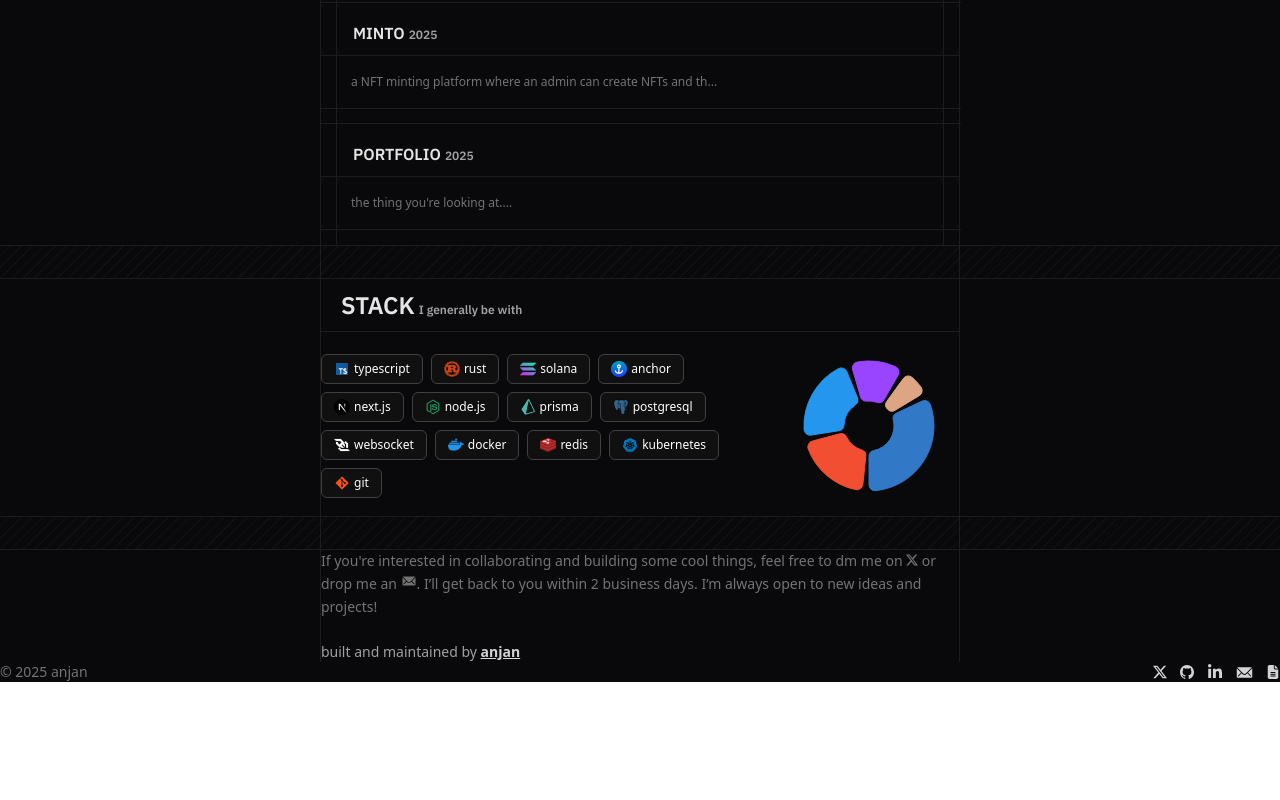
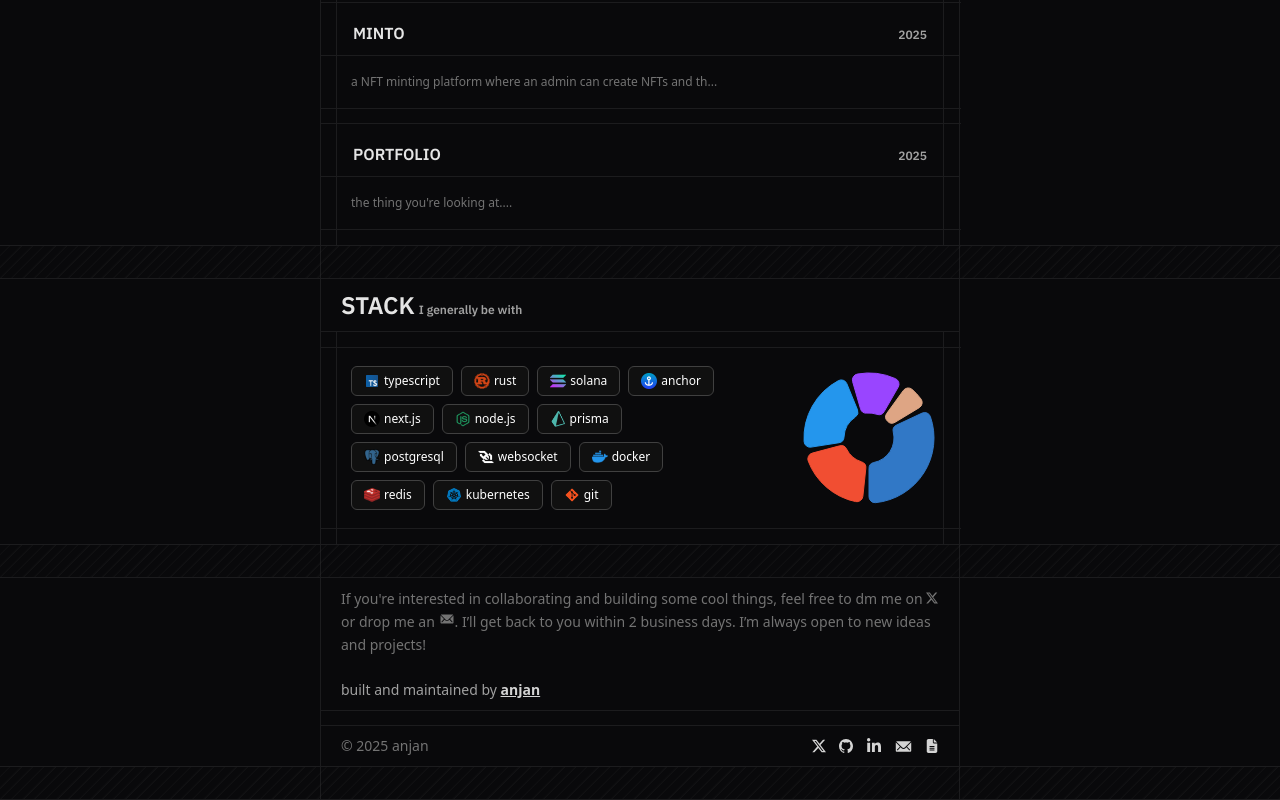
Before and after one commit to Anjansuman/portfolio, a Next.js app: page / in a window 1280 px wide. Shown: the part 1361-2161 px from the top of the page. Before the commit the page ends 2043 px from the top, so only its background shows below. Built offline with nearby package versions, Linux system fonts and the light colour scheme.

Commit message:
stack and footer borderline.

```diff
--- a/app/layout.tsx
+++ b/app/layout.tsx
@@ -62,7 +62,6 @@ export default function RootLayout({
           <div className={`h-full w-full font-sans bg-[#09090B] text-white flex justify-center select-none `}>
             <div className="h-full  ">
               {children}
-              <Footer />
             </div>
           </div>
         </LenisProvider>
--- a/app/page.tsx
+++ b/app/page.tsx
@@ -1,5 +1,6 @@
 'use client';
 import Experience from "@/components/sec/Experience";
+import Footer from "@/components/sec/Footer";
 import GithubContributions from "@/components/sec/GithubContributions";
 import Interested from "@/components/sec/Interested";
 import Overview from "@/components/sec/Overview";
@@ -26,7 +27,10 @@ export default function Page() {
             <Line />
             <Tech className="layout-width layout-side-border " />
             <Line />
-            <Interested className="layout-width layout-side-border " />
+            <Interested className="layout-width layout-side-border layout-padding " />
+            <HorizontalGap />
+            <Footer className="layout-width layout-side-border layout-padding " />
+            <Line />
             {/* <DustParticles particleColor={0xfdf9f0} /> */}
         </div>
     );
--- a/components/sec/Footer.tsx
+++ b/components/sec/Footer.tsx
@@ -4,10 +4,15 @@ import { IoLogoGithub } from "react-icons/io";
 import { FaLinkedinIn } from "react-icons/fa";
 import { FaFileLines } from "react-icons/fa6";
 import ToolTipComponent from "../ui/TooltipComponent";
+import { cn } from "@/lib/utils";
 
-export default function Footer() {
+export default function Footer({ className }: { className?: string }) {
     return (
-        <div className="w-full flex justify-between items-center text-sm text-neutral-500">
+        <div className={cn(
+            "w-full flex justify-between items-center text-sm text-neutral-500",
+            className,
+            )}
+            >
             <div>&copy; 2025 anjan</div>
             <SocialLinks />
         </div>
@@ -62,7 +67,10 @@ const socialLinks: SocialLink[] = [
 
 function SocialLinks() {
     return (
-        <div className="flex items-center gap-3 text-neutral-300">
+        <div className={cn(
+            "flex items-center gap-3 text-neutral-300",
+        )}
+        >
             {socialLinks.map(({ href, label, Icon, tooltip, size }) => (
                 <ToolTipComponent
                     key={tooltip}
--- a/components/sec/Interested.tsx
+++ b/components/sec/Interested.tsx
@@ -6,7 +6,7 @@ export default function Interested({ className }: { className?: string }) {
     return (
         <div className={cn(
             "flex flex-col gap-y-6",
-            className
+            className,
         )}>
             <p className="text-sm text-neutral-500 leading-relaxed">
                 If you&apos;re interested in collaborating and building some cool things,
--- a/components/sec/Projects.tsx
+++ b/components/sec/Projects.tsx
@@ -42,7 +42,7 @@ function ProjectCard({ project }: { project: ProjectType }) {
             <Heading
                 logo={project.logo}
                 heading={project.title}
-                tag={project.year}
+                tag2={project.year}
                 size={'xs'}
                 className="px-3"
             />
--- a/components/sec/Tech.tsx
+++ b/components/sec/Tech.tsx
@@ -4,6 +4,7 @@ import { cn } from "@/lib/utils";
 import Image from "next/image";
 import { Cell, Pie, PieChart } from "recharts";
 import Heading from "../ui/Heading";
+import { HorizontalGap, VerticalGap } from "../ui/Gap";
 
 type TechItem = {
     logo: string;
@@ -46,21 +47,24 @@ const TECH_CHART_KEYS = [
 export default function Tech({ className }: { className?: string }) {
     return (
         <div className={cn(
-            "w-full text-neutral-400 flex flex-col gap-y-1",
+            "w-full text-neutral-400 flex flex-col ",
             className
         )}
         >
             <Heading heading={'stack'} tag={'I generally be with'} />
-            <div className="flex flex-col gap-y-0">
+            <div className="relative flex flex-col gap-y-0">
+                <VerticalGap className="h-full absolute left-0 top-0 border-y-0 border-l-0 " />
+                <HorizontalGap className="border-x-0 border-t-0 " />
                 <div className="flex items-center justify-between gap-4">
-                    <div className="w-full flex flex-wrap gap-2">
+                    <div className="w-full flex flex-wrap gap-2 layout-double-padding">
                         {techStack.map((t) => (
                             <TechComponent key={t.text} logo={t.logo} text={t.text} />
                         ))}
                     </div>
-
                     <TechChart />
                 </div>
+                <VerticalGap className="h-full absolute right-0 top-0 border-y-0 border-r-0 " />
+                <HorizontalGap className="border-x-0 border-b-0 " />
             </div>
         </div>
     );
@@ -92,7 +96,8 @@ function TechChart() {
         }));
 
     return (
-        <div className="flex items-center justify-center">
+        <div className="h-full flex items-center justify-center relative">
+            {/* <VerticalGap className="h-full absolute left-0 top-0 border-y-0 " /> */}
             <PieChart width={180} height={180}>
                 <Pie
                     data={data}
--- a/components/sec/Title.tsx
+++ b/components/sec/Title.tsx
@@ -33,7 +33,7 @@ export default function Title({ className }: { className?: string }) {
                 alt={'profile'}
                 width={'120'}
                 height={'120'}
-                className="rounded-full border border-[#1c1c1e] p-0.5 "
+                className="rounded-full border border-[#1C1C1E] p-1 "
             />
         </div>
     );
```
